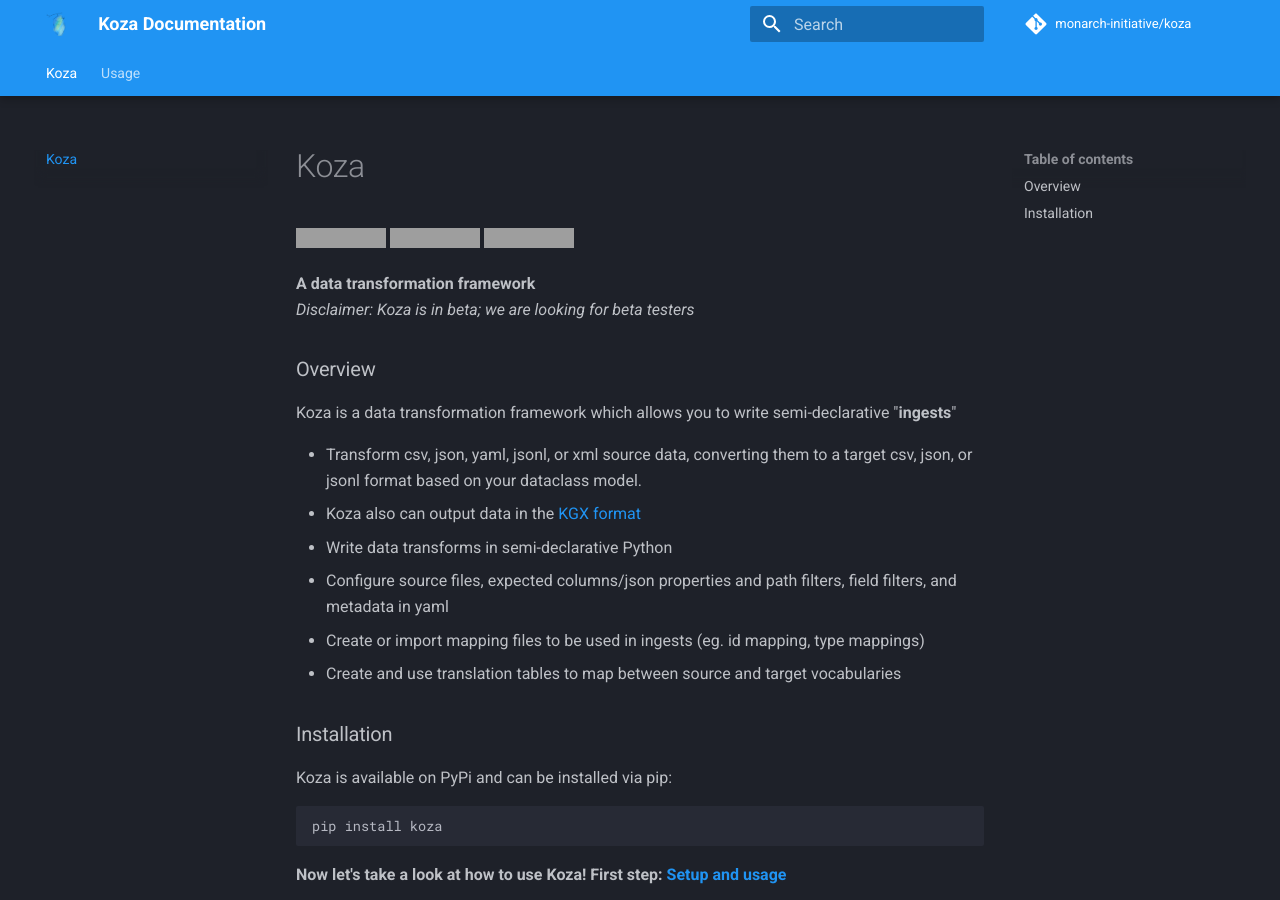
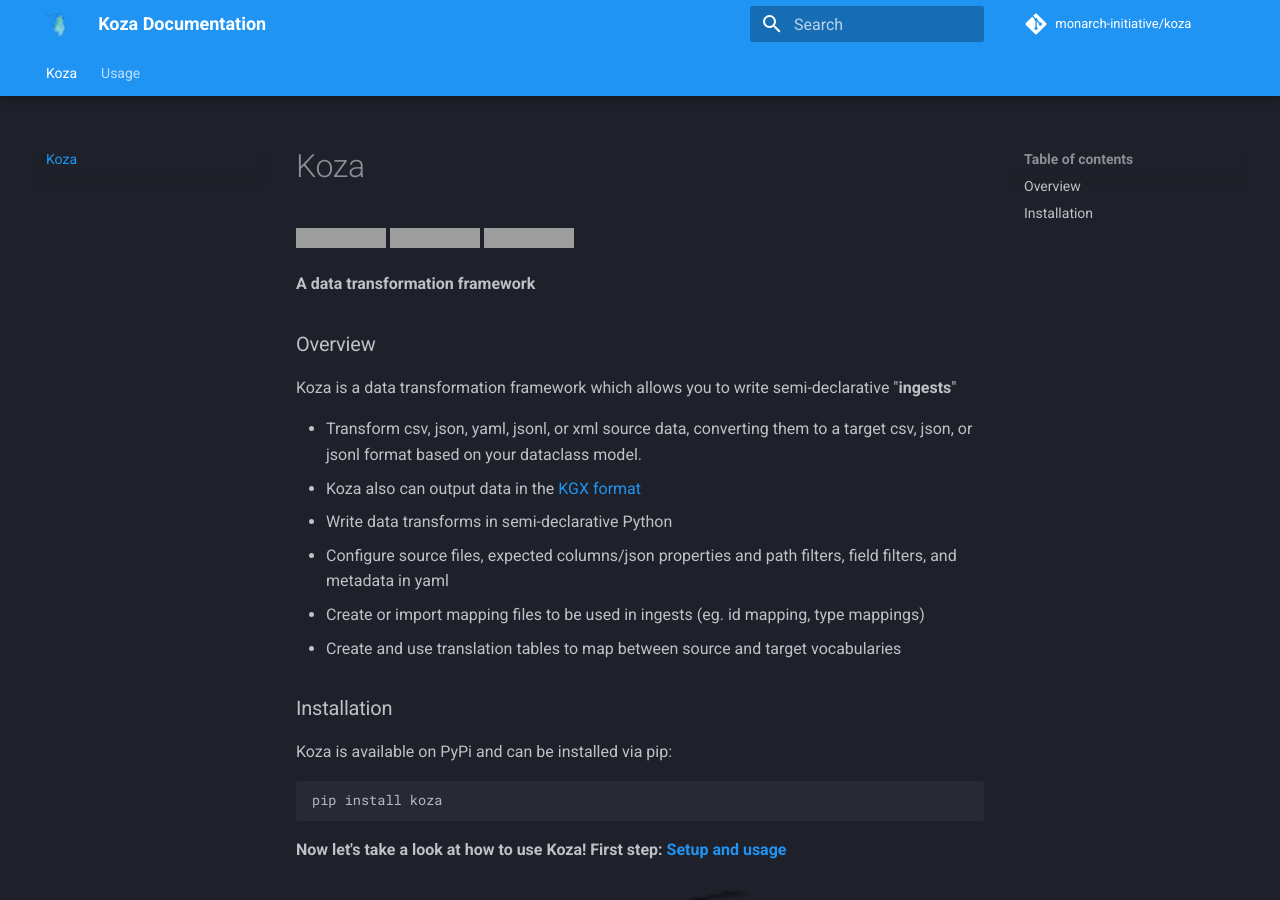
Before and after one commit to monarch-initiative/koza, an MkDocs documentation site: the page built from docs/index.md, in a window 1280 px wide and 900 px high. Built offline with MkDocs 1.6.1 and Material for MkDocs 9.7.7, drawn with Linux system fonts in a browser that asks for light colours; comment, search, counter and statistics services are not loaded; grey boxes are pictures that could not be loaded.

Commit message:
Remove beta disclaimer

```diff
--- a/docs/index.md
+++ b/docs/index.md
@@ -3,7 +3,6 @@
 [![Pyversions](https://img.shields.io/pypi/pyversions/koza.svg)](https://pypi.python.org/pypi/koza) ![](https://github.com/monarch-initiative/koza/actions/workflows/build.yml/badge.svg) [![PyPi](https://img.shields.io/pypi/v/koza.svg)](https://pypi.python.org/pypi/koza)
 
 **A data transformation framework**
-*Disclaimer: Koza is in beta; we are looking for beta testers*
 
 ### Overview
 
```
